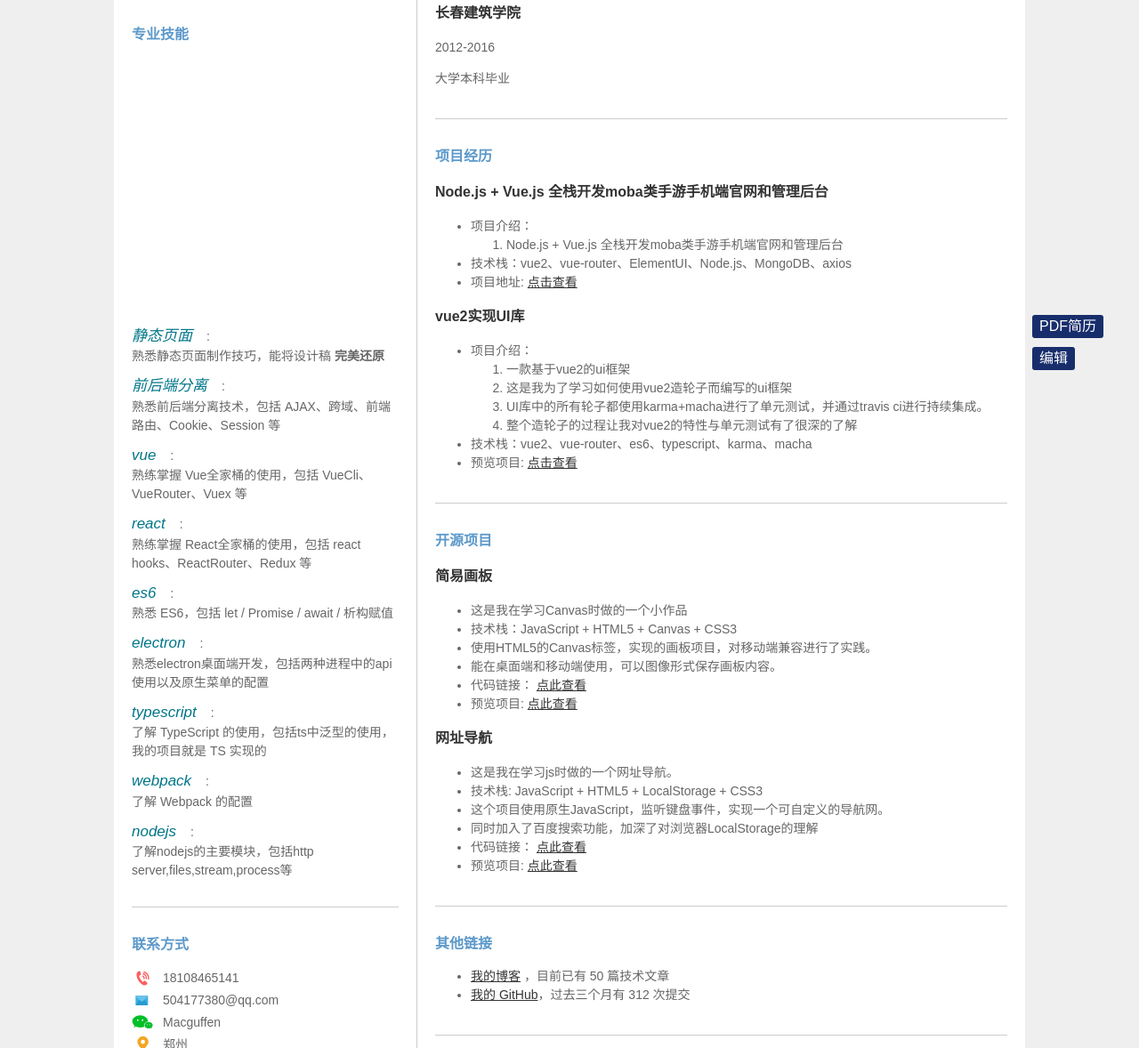
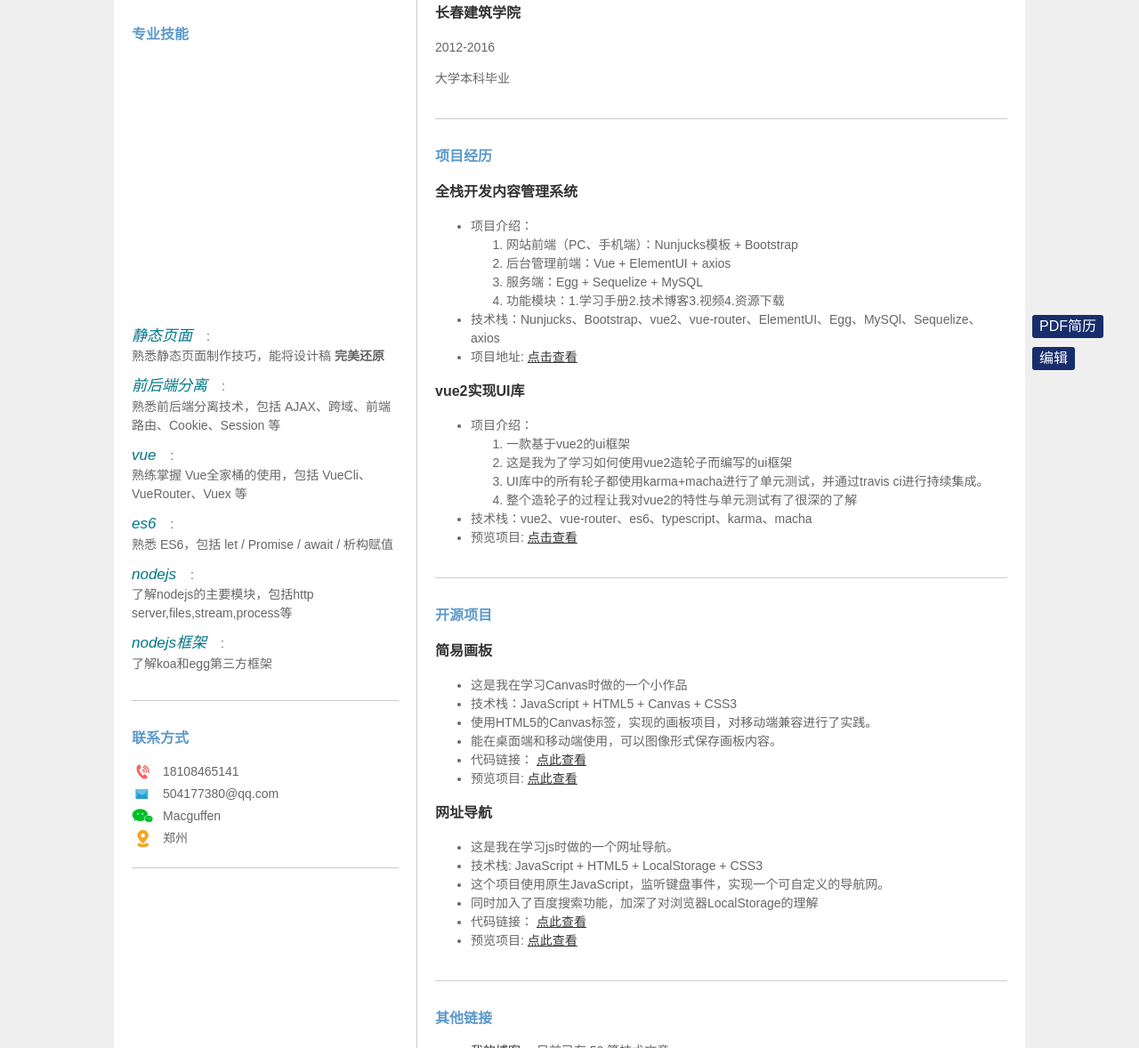
Before and after one commit to Mcguffen/cv-demo, a website built with Parcel: page src/index.html in a window 1280 px wide. Shown: the part 378-1556 px from the top of the page at 89% size. Built offline with nearby package versions, Linux system fonts and the light colour scheme; some icons are missing.

Commit message:
修改项目

```diff
--- a/src/index.html
+++ b/src/index.html
@@ -196,29 +196,33 @@
                             <span> <em>vue</em> </span>
                             <span>熟练掌握 Vue全家桶的使用，包括 VueCli、VueRouter、Vuex 等</span>
                         </div>
-                        <div class="item">
+                        <!-- <div class="item">
                             <span> <em>react</em> </span>
                             <span>熟练掌握 React全家桶的使用，包括 react hooks、ReactRouter、Redux 等</span>
-                        </div>
+                        </div> -->
                         <div class="item">
                             <span> <em>es6</em> </span>
                             <span>熟悉 ES6，包括 let / Promise / await / 析构赋值</span>
                         </div>
-                        <div class="item">
+                        <!-- <div class="item">
                             <span> <em>electron</em> </span>
                             <span>熟悉electron桌面端开发，包括两种进程中的api使用以及原生菜单的配置</span>
-                        </div>
-                        <div class="item">
+                        </div> -->
+                        <!-- <div class="item">
                             <span> <em>typescript</em> </span>
                             <span>了解 TypeScript 的使用，包括ts中泛型的使用，我的项目就是 TS 实现的</span>
-                        </div>
-                        <div class="item">
+                        </div> -->
+                        <!-- <div class="item">
                             <span> <em>webpack</em> </span>
                             <span>了解 Webpack 的配置</span>
-                        </div>
+                        </div> -->
                         <div class="item">
                             <span> <em>nodejs</em> </span>
                             <span>了解nodejs的主要模块，包括http server,files,stream,process等</span>
+                        </div>
+                        <div class="item">
+                            <span> <em>nodejs框架</em> </span>
+                            <span>了解koa和egg第三方框架</span>
                         </div>
                     </div>
 
@@ -261,7 +265,7 @@
         <main>
             <section>
                 <h2>关于我</h2>
-                <p>熟悉Vue，React技术框架，熟悉HTML5,CSS3页面制作，熟悉模块化，工程化开发流程，熟练使用ES6，有移动端，小程序开发经验</p>
+                <p>熟悉Vue前端技术框架，熟悉HTML5,CSS3页面制作，熟悉模块化，工程化开发流程，熟练使用ES6，有移动端，小程序开发经验</p>
             </section>
 
             <section>
@@ -275,6 +279,31 @@
             <section>
                 <h2>项目经历</h2>
                 <div class="item">
+                    <h3>全栈开发内容管理系统</h3>
+                    <ul>
+                        <li>项目介绍：
+                            <ol>
+                                <li>
+                                    网站前端（PC、手机端）：Nunjucks模板 + Bootstrap
+                                </li>
+                                <li>
+                                    后台管理前端：Vue + ElementUI + axios
+
+                                </li>
+                                <li>
+                                    服务端：Egg + Sequelize + MySQL
+                                </li>
+                                <li>
+                                    功能模块：1.学习手册2.技术博客3.视频4.资源下载
+                                </li>
+
+                            </ol>
+                        </li>
+                        <li>技术栈：Nunjucks、Bootstrap、vue2、vue-router、ElementUI、Egg、MySQl、Sequelize、axios </li>
+                        <li>项目地址: <a href="https://github.com/Mcguffen/hsy_cms">点击查看</a></li>
+                    </ul>
+                </div>
+                <!-- <div class="item">
                     <h3>Node.js + Vue.js 全栈开发moba类手游手机端官网和管理后台</h3>
                     <ul>
                         <li>项目介绍：
@@ -289,7 +318,7 @@
                         <li>技术栈：vue2、vue-router、ElementUI、Node.js、MongoDB、axios </li>
                         <li>项目地址: <a href="https://github.com/Mcguffen/moba">点击查看</a></li>
                     </ul>
-                </div>
+                </div> -->
                 <!-- <div class="item">
                 <h3>vue实现记账</h3>
                 <ul>
```
Also changed, not shown: 1 other file.
